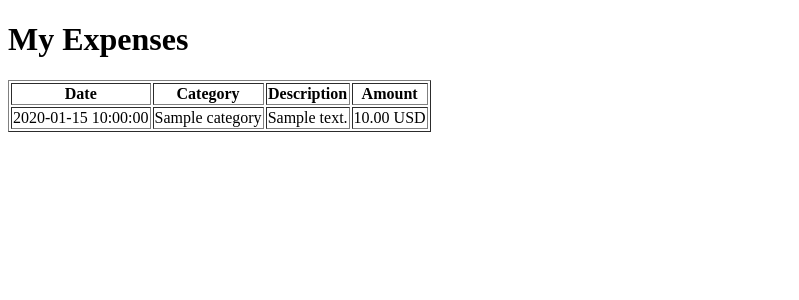
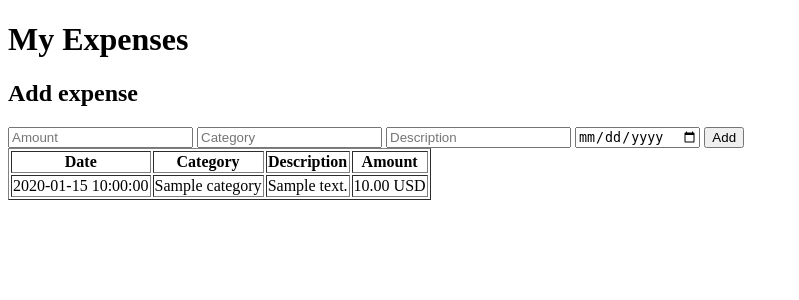
Before and after one commit to Nasr-M-M/expense-tracker, a Flask app: template templates/expenses.html in a window 1280 px wide. Shown: the top 300 px of the page, without its empty margins (0-799 px from the left). Run offline with Flask 3, Linux system fonts and the light colour scheme; the template is opened without the code that fills it: most values are stand-ins (such as "Sample title", 1, 10 or a date in 2020).

Commit message:
Add expense form to Flask page

```diff
--- a/app.py
+++ b/app.py
@@ -1,6 +1,6 @@
-from flask import Flask, render_template
+from flask import Flask, render_template, request, redirect
 from expenses import CURRENCY
-from storage import init_db, get_all_expenses_db
+from storage import init_db, get_all_expenses_db, add_expense_db
 
 app = Flask(__name__)
 
@@ -11,6 +11,18 @@ def expenses_page():
     return render_template("expenses.html", expenses=expenses, currency=CURRENCY)
 
 
+@app.route("/add", methods=["POST"])
+def add_page():
+    expense = {
+        "amount": float(request.form["amount"]),
+        "category": request.form["category"],
+        "description": request.form["description"],
+        "date": request.form["date"],
+    }
+    add_expense_db(expense)
+    return redirect("/expenses")
+
+
 if __name__ == "__main__":
     init_db()
     app.run(debug=True)
--- a/templates/expenses.html
+++ b/templates/expenses.html
@@ -6,6 +6,14 @@
 </head>
 <body>
     <h1>My Expenses</h1>
+    <h2>Add expense</h2>
+    <form method="post" action="/add">
+    <input type="number" step="0.01" name="amount" placeholder="Amount" required>
+    <input type="text" name="category" placeholder="Category" required>
+    <input type="text" name="description" placeholder="Description" required>
+    <input type="date" name="date" required>
+    <button type="submit">Add</button>
+    </form>
     <table border="1">
         <tr>
             <th>Date</th>
```
